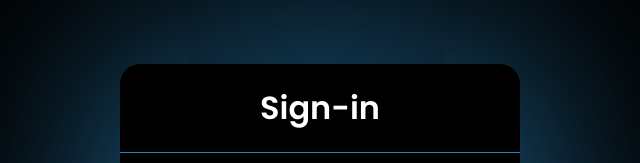
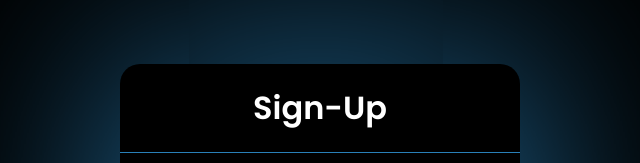
Before and after one commit to akj2409/bloggify_frontend, a plain HTML site: page index.html in a window 1280 px wide. Shown: the top 163 px of the page, 320-960 px from the left. Drawn offline with Linux system fonts and the light colour scheme.

Commit message:
sing in now changed into sign up

```diff
--- a/index.html
+++ b/index.html
@@ -36,7 +36,7 @@
   </div>
 
   <div class="center">
-    <h1>Sign-in</h1>
+    <h1>Sign-Up</h1>
     <form>
       <div class="txt_field">
         <input type="text" id="user_name" >
```
